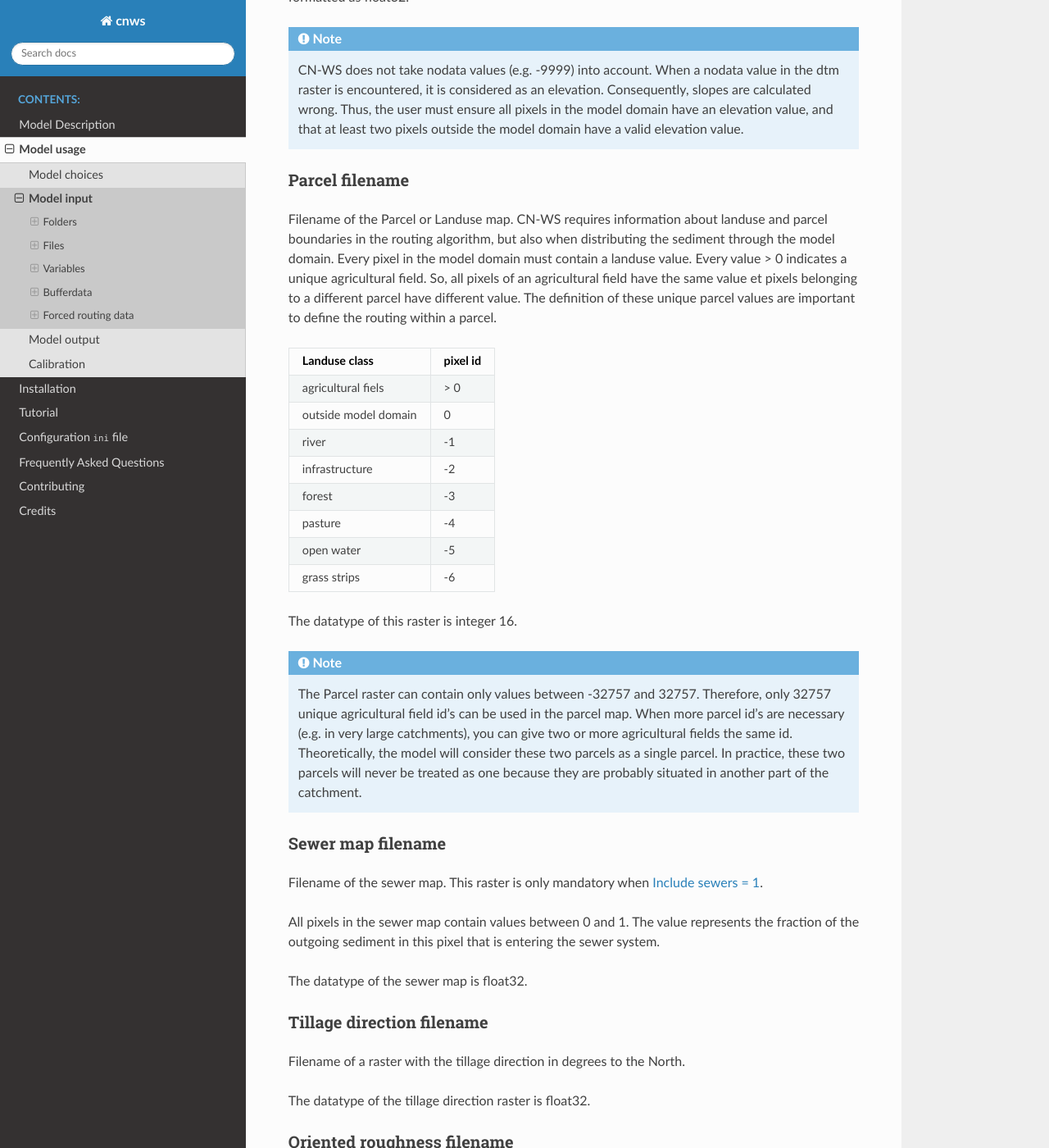
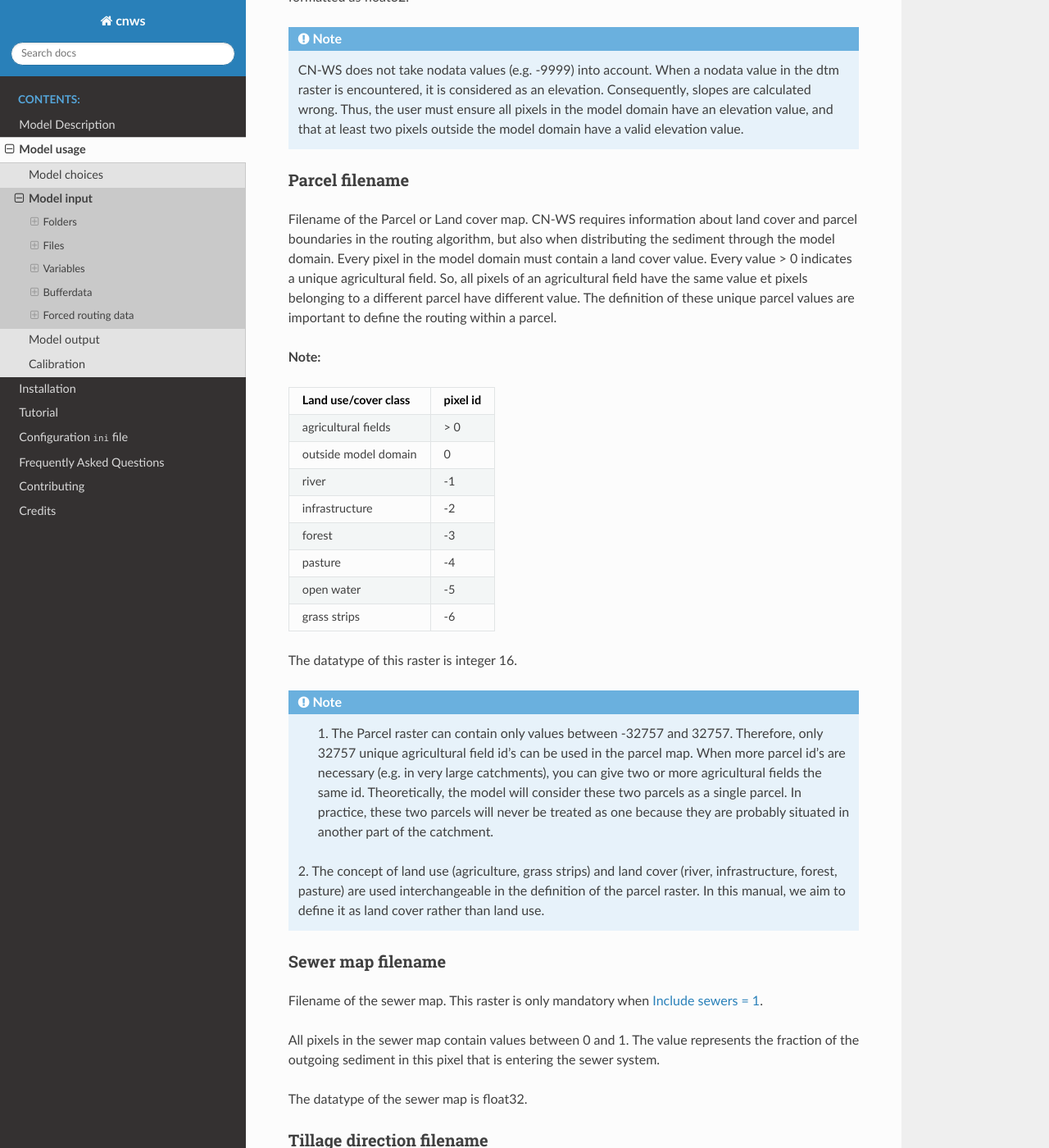
Before and after one commit to watem-sedem/watem-sedem, a Sphinx documentation site: the page built from docs/input.rst, in a window 1280 px wide and 1400 px high, scrolled down 893 px. Shown: the whole window at 82% size. Built offline with Sphinx 7.4.7 and the Read the Docs theme 2.0.0, drawn with Linux system fonts in a browser that asks for light colours.

Commit message:
clarrified difference land use land cover

```diff
--- a/docs/input.rst
+++ b/docs/input.rst
@@ -55,19 +55,23 @@ The idirisi raster must be formatted as float32.
 Parcel filename
 ***************
 
-Filename of the Parcel or Landuse map. CN-WS requires information about landuse
+Filename of the Parcel or Land cover map. CN-WS requires information about
+land cover
 and parcel boundaries in the routing algorithm, but also when distributing the
 sediment through the model domain. Every pixel in the model domain must contain
-a landuse value. Every value > 0 indicates a unique agricultural field. So, all
+a land cover value. Every value > 0 indicates a unique agricultural field. So,
+all
 pixels of an agricultural field have the same value et pixels belonging to a
 different parcel have different value.
 The definition of these unique parcel values are important to define the routing
 within a parcel.
 
+**Note:**
+
 +----------------------+-----------+
-|Landuse class         | pixel id  |
+|Land use/cover class  | pixel id  |
 +======================+===========+
-| agricultural fiels   | > 0       |
+| agricultural fields  | > 0       |
 +----------------------+-----------+
 | outside model domain |  0        |
 +----------------------+-----------+
@@ -87,7 +91,7 @@ within a parcel.
 The datatype of this raster is integer 16.
 
 .. note::
-	The Parcel raster can contain only values between -32757 and 32757.
+	1. The Parcel raster can contain only values between -32757 and 32757.
 	Therefore, only 32757 unique agricultural field id's can be used in the
 	parcel map. When more parcel id's are necessary (e.g. in very large
 	catchments), you can give two or more agricultural fields the same id.
@@ -95,6 +99,10 @@ The datatype of this raster is integer 16.
 	In practice, these two parcels will never be treated as one because they are
 	probably situated in another part of the catchment.
 
+    2. The concept of land use (agriculture, grass strips) and land cover
+    (river, infrastructure, forest, pasture) are used interchangeable in the
+    definition of the parcel raster. In this manual, we aim to define it as land
+    cover rather than land use.
 Sewer map filename
 ******************
 
```
